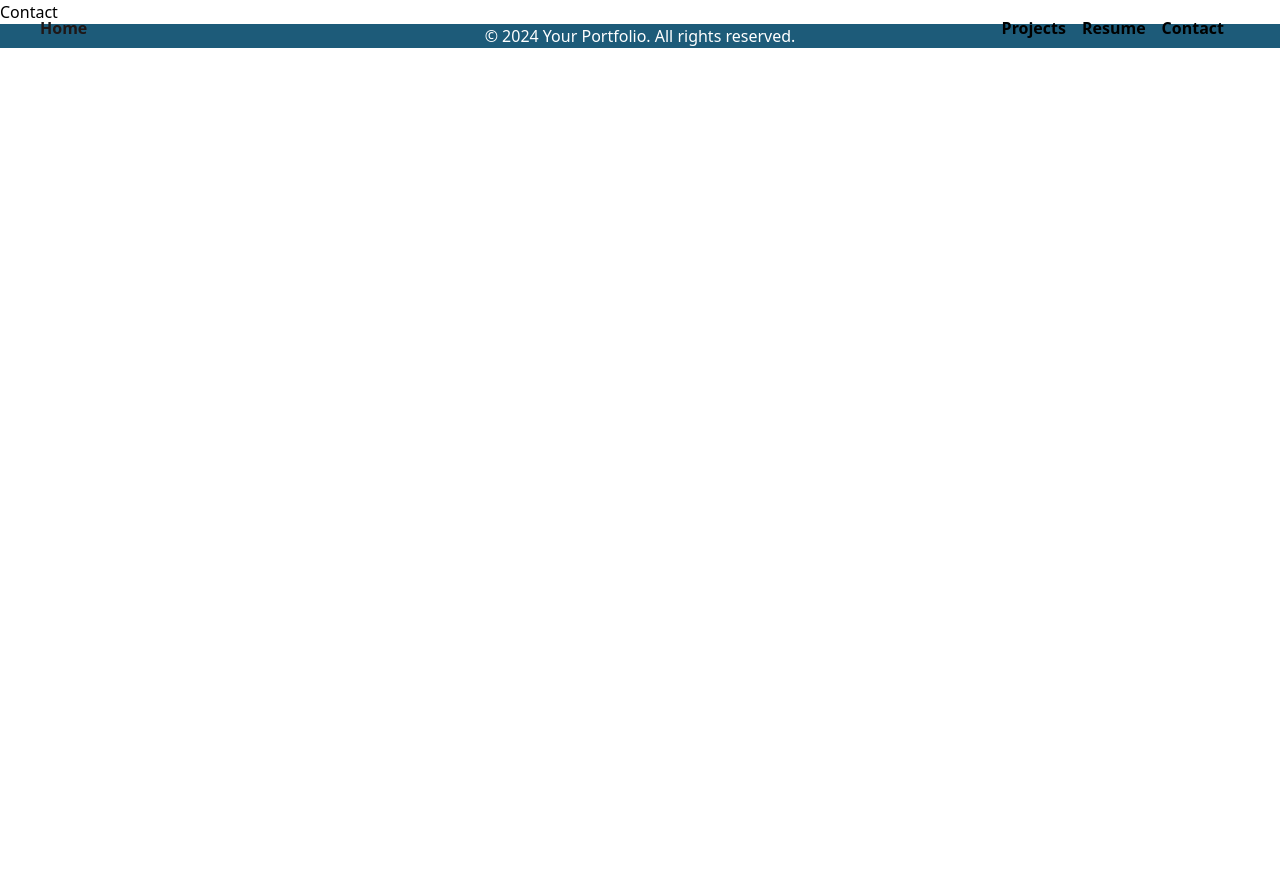
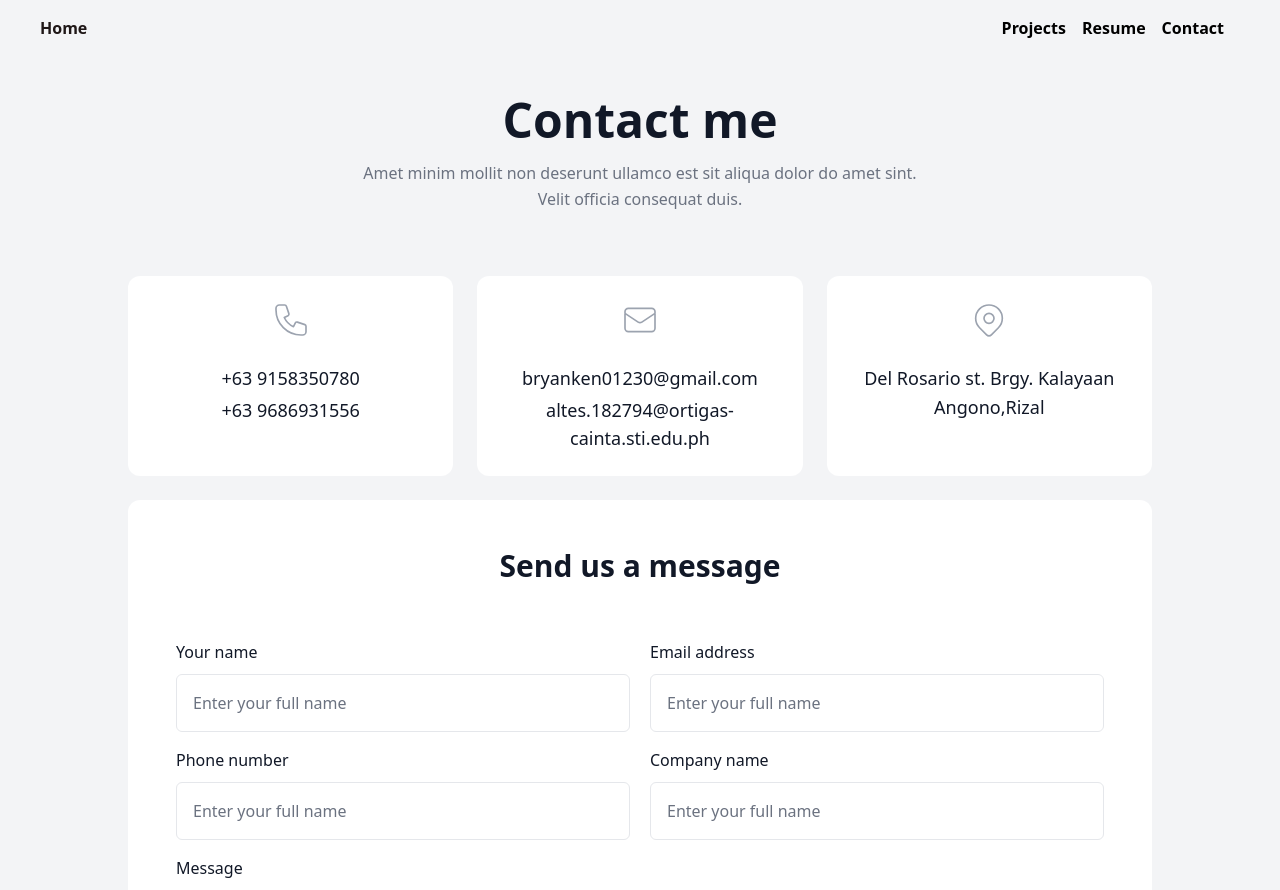
Before and after one commit to bryanken00/MyPortfolio_v4, a React (Vite) app: page /Contact in a window 1280 px wide. Shown: the top 890 px of the page. Before the commit the page ends 800 px from the top, so only its background shows below. Built offline with nearby package versions, Linux system fonts and the light colour scheme.

Commit message:
Added Contact

```diff
--- a/package.json
+++ b/package.json
@@ -10,6 +10,9 @@
     "preview": "vite preview"
   },
   "dependencies": {
+    "axios": "^1.6.7",
+    "dotenv": "^16.4.5",
+    "nodemailer": "^6.9.11",
     "react": "^18.2.0",
     "react-dom": "^18.2.0",
     "react-router-dom": "^6.22.2",
--- a/src/Pages/Contact.jsx
+++ b/src/Pages/Contact.jsx
@@ -1,9 +1,202 @@
-import React from 'react'
+import React from "react";
 
 const Contact = () => {
   return (
-    <div>Contact</div>
-  )
-}
+    <>
+      <section class="py-10 bg-gray-100 sm:py-16 lg:py-24">
+        <div class="px-4 mx-auto sm:px-6 lg:px-8 max-w-7xl">
+          <div class="max-w-2xl mx-auto text-center">
+            <h2 class="text-3xl font-bold leading-tight text-gray-900 sm:text-4xl lg:text-5xl">
+              Contact me
+            </h2>
+            <p class="max-w-xl mx-auto mt-4 text-base leading-relaxed text-gray-500">
+              Amet minim mollit non deserunt ullamco est sit aliqua dolor do
+              amet sint. Velit officia consequat duis.
+            </p>
+          </div>
 
-export default Contact
+          <div class="max-w-5xl mx-auto mt-12 sm:mt-16">
+            <div class="grid grid-cols-1 gap-6 px-8 text-center md:px-0 md:grid-cols-3">
+              <div class="overflow-hidden bg-white rounded-xl  transition duration-2000 transform hover:scale-110 hover:bg-gray-300">
+                <div class="p-6">
+                  <svg
+                    class="flex-shrink-0 w-10 h-10 mx-auto text-gray-400"
+                    xmlns="http://www.w3.org/2000/svg"
+                    fill="none"
+                    viewBox="0 0 24 24"
+                    stroke="currentColor"
+                  >
+                    <path
+                      stroke-linecap="round"
+                      stroke-linejoin="round"
+                      stroke-width="1"
+                      d="M3 5a2 2 0 012-2h3.28a1 1 0 01.948.684l1.498 4.493a1 1 0 01-.502 1.21l-2.257 1.13a11.042 11.042 0 005.516 5.516l1.13-2.257a1 1 0 011.21-.502l4.493 1.498a1 1 0 01.684.949V19a2 2 0 01-2 2h-1C9.716 21 3 14.284 3 6V5z"
+                    />
+                  </svg>
+                  <p class="mt-6 text-lg font-medium text-gray-900">
+                    +63 9158350780
+                  </p>
+                  <p class="mt-1 text-lg font-medium text-gray-900">
+                    +63 9686931556
+                  </p>
+                </div>
+              </div>
+
+              <div class="overflow-hidden bg-white rounded-xl  transition duration-2000 transform hover:scale-110 hover:bg-gray-300">
+                <div class="p-6">
+                  <svg
+                    class="flex-shrink-0 w-10 h-10 mx-auto text-gray-400"
+                    xmlns="http://www.w3.org/2000/svg"
+                    fill="none"
+                    viewBox="0 0 24 24"
+                    stroke="currentColor"
+                  >
+                    <path
+                      stroke-linecap="round"
+                      stroke-linejoin="round"
+                      stroke-width="1"
+                      d="M3 8l7.89 5.26a2 2 0 002.22 0L21 8M5 19h14a2 2 0 002-2V7a2 2 0 00-2-2H5a2 2 0 00-2 2v10a2 2 0 002 2z"
+                    />
+                  </svg>
+                  <p class="mt-6 text-lg font-medium text-gray-900">
+                    bryanken01230@gmail.com
+                  </p>
+                  <p class="mt-1 text-lg font-medium text-gray-900">
+                    altes.182794@ortigas-cainta.sti.edu.ph
+                  </p>
+                </div>
+              </div>
+
+              <div class="overflow-hidden bg-white rounded-xl  transition duration-2000 transform hover:scale-110 hover:bg-gray-300">
+                <div class="p-6">
+                  <svg
+                    class="flex-shrink-0 w-10 h-10 mx-auto text-gray-400"
+                    xmlns="http://www.w3.org/2000/svg"
+                    fill="none"
+                    viewBox="0 0 24 24"
+                    stroke="currentColor"
+                  >
+                    <path
+                      stroke-linecap="round"
+                      stroke-linejoin="round"
+                      stroke-width="1"
+                      d="M17.657 16.657L13.414 20.9a1.998 1.998 0 01-2.827 0l-4.244-4.243a8 8 0 1111.314 0z"
+                    />
+                    <path
+                      stroke-linecap="round"
+                      stroke-linejoin="round"
+                      stroke-width="1"
+                      d="M15 11a3 3 0 11-6 0 3 3 0 016 0z"
+                    />
+                  </svg>
+                  <p class="mt-6 text-lg font-medium leading-relaxed text-gray-900">
+                    Del Rosario st. Brgy. Kalayaan <br />
+                    Angono,Rizal
+                  </p>
+                </div>
+              </div>
+            </div>
+
+            <div class="mt-6 overflow-hidden bg-white rounded-xl">
+              <div class="px-6 py-12 sm:p-12">
+                <h3 class="text-3xl font-semibold text-center text-gray-900">
+                  Send us a message
+                </h3>
+
+                <form action="#" method="POST" class="mt-14">
+                  <div class="grid grid-cols-1 sm:grid-cols-2 gap-x-5 gap-y-4">
+                    <div>
+                      <label for="" class="text-base font-medium text-gray-900">
+                        Your name
+                      </label>
+                      <div class="mt-2.5 relative">
+                        <input
+                          type="text"
+                          name=""
+                          id=""
+                          placeholder="Enter your full name"
+                          class="block w-full px-4 py-4 text-black placeholder-gray-500 transition-all duration-200 bg-white border border-gray-200 rounded-md focus:outline-none focus:border-blue-600 caret-blue-600"
+                        />
+                      </div>
+                    </div>
+
+                    <div>
+                      <label for="" class="text-base font-medium text-gray-900">
+                        Email address
+                      </label>
+                      <div class="mt-2.5 relative">
+                        <input
+                          type="email"
+                          name=""
+                          id=""
+                          placeholder="Enter your full name"
+                          class="block w-full px-4 py-4 text-black placeholder-gray-500 transition-all duration-200 bg-white border border-gray-200 rounded-md focus:outline-none focus:border-blue-600 caret-blue-600"
+                        />
+                      </div>
+                    </div>
+
+                    <div>
+                      <label for="" class="text-base font-medium text-gray-900">
+                        Phone number
+                      </label>
+                      <div class="mt-2.5 relative">
+                        <input
+                          type="tel"
+                          name=""
+                          id=""
+                          placeholder="Enter your full name"
+                          class="block w-full px-4 py-4 text-black placeholder-gray-500 transition-all duration-200 bg-white border border-gray-200 rounded-md focus:outline-none focus:border-blue-600 caret-blue-600"
+                        />
+                      </div>
+                    </div>
+
+                    <div>
+                      <label for="" class="text-base font-medium text-gray-900">
+                        Company name
+                      </label>
+                      <div class="mt-2.5 relative">
+                        <input
+                          type="text"
+                          name=""
+                          id=""
+                          placeholder="Enter your full name"
+                          class="block w-full px-4 py-4 text-black placeholder-gray-500 transition-all duration-200 bg-white border border-gray-200 rounded-md focus:outline-none focus:border-blue-600 caret-blue-600"
+                        />
+                      </div>
+                    </div>
+
+                    <div class="sm:col-span-2">
+                      <label for="" class="text-base font-medium text-gray-900">
+                        Message
+                      </label>
+                      <div class="mt-2.5 relative">
+                        <textarea
+                          name=""
+                          id=""
+                          placeholder=""
+                          class="block w-full px-4 py-4 text-black placeholder-gray-500 transition-all duration-200 bg-white border border-gray-200 rounded-md resize-y focus:outline-none focus:border-blue-600 caret-blue-600"
+                          rows="4"
+                        ></textarea>
+                      </div>
+                    </div>
+
+                    <div class="sm:col-span-2">
+                      <button
+                        type="submit"
+                        class="inline-flex items-center justify-center w-full px-4 py-4 mt-2 text-base font-semibold text-white transition-all duration-200 bg-blue-600 border border-transparent rounded-md focus:outline-none hover:bg-blue-700 focus:bg-blue-700"
+                      >
+                        Send
+                      </button>
+                    </div>
+                  </div>
+                </form>
+              </div>
+            </div>
+          </div>
+        </div>
+      </section>
+    </>
+  );
+};
+
+export default Contact;
--- a/src/Shared/Components/Partials/SkillsCard.jsx
+++ b/src/Shared/Components/Partials/SkillsCard.jsx
@@ -12,7 +12,7 @@ const Skills = () => {
       </h1>
       <section className="grid grid-cols-1 md:grid-cols-2 lg:grid-cols-3 gap-8">
         {MySkills.map((skill) => {
-          const uniqueKey = uuidv4(); // Generate unique key for each skill
+          const uniqueKey = uuidv4();
           return (
             <div
               key={uniqueKey}
--- a/src/Shared/Contents/SkillsData.jsx
+++ b/src/Shared/Contents/SkillsData.jsx
@@ -7,25 +7,19 @@ const SkillsData = () => {
       image: "src/Shared/resources/Logo/database.png",
     },
     {
-      name: "Java",
+      name: "Java Swing",
       description:
         "Amet minim mollit non deserunt ullamco est sit aliqua dolor do amet sint. Velit officia consequat duis enim velit mollit. Exercitation veniam consequat.",
       image: "src/Shared/resources/Logo/java.png",
     },
     {
-      name: "React",
+      name: "ReactJS",
       description:
         "Amet minim mollit non deserunt ullamco est sit aliqua dolor do amet sint. Velit officia consequat duis enim velit mollit. Exercitation veniam consequat.",
       image: "src/Shared/resources/Logo/react.png",
     },
     {
-      name: "PHP",
-      description:
-        "Amet minim mollit non deserunt ullamco est sit aliqua dolor do amet sint. Velit officia consequat duis enim velit mollit. Exercitation veniam consequat.",
-      image: "src/Shared/resources/Logo/php.png",
-    },
-    {
-      name: "PHP",
+      name: "PHP Native",
       description:
         "Amet minim mollit non deserunt ullamco est sit aliqua dolor do amet sint. Velit officia consequat duis enim velit mollit. Exercitation veniam consequat.",
       image: "src/Shared/resources/Logo/php.png",
```
Also changed, not shown: 1 other file (tests, documents, lock files or other folders).
